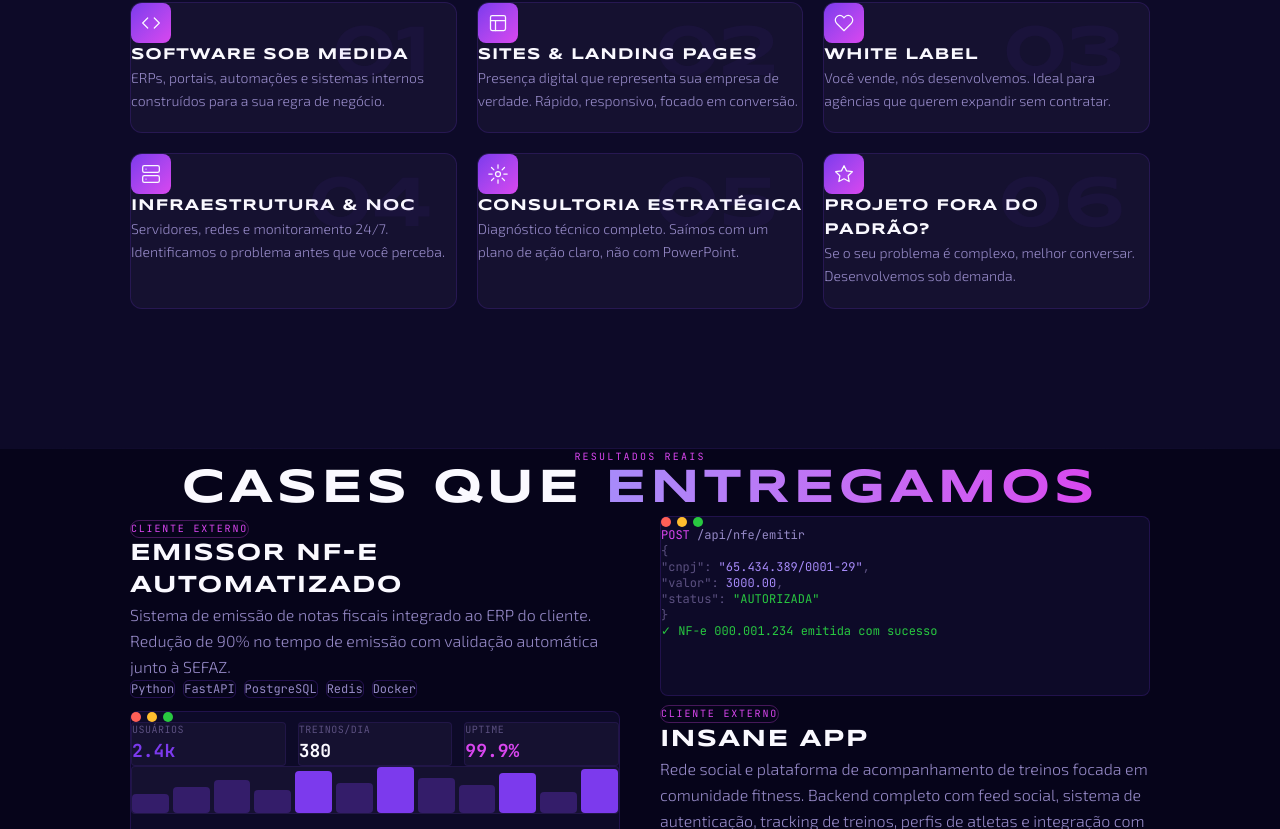
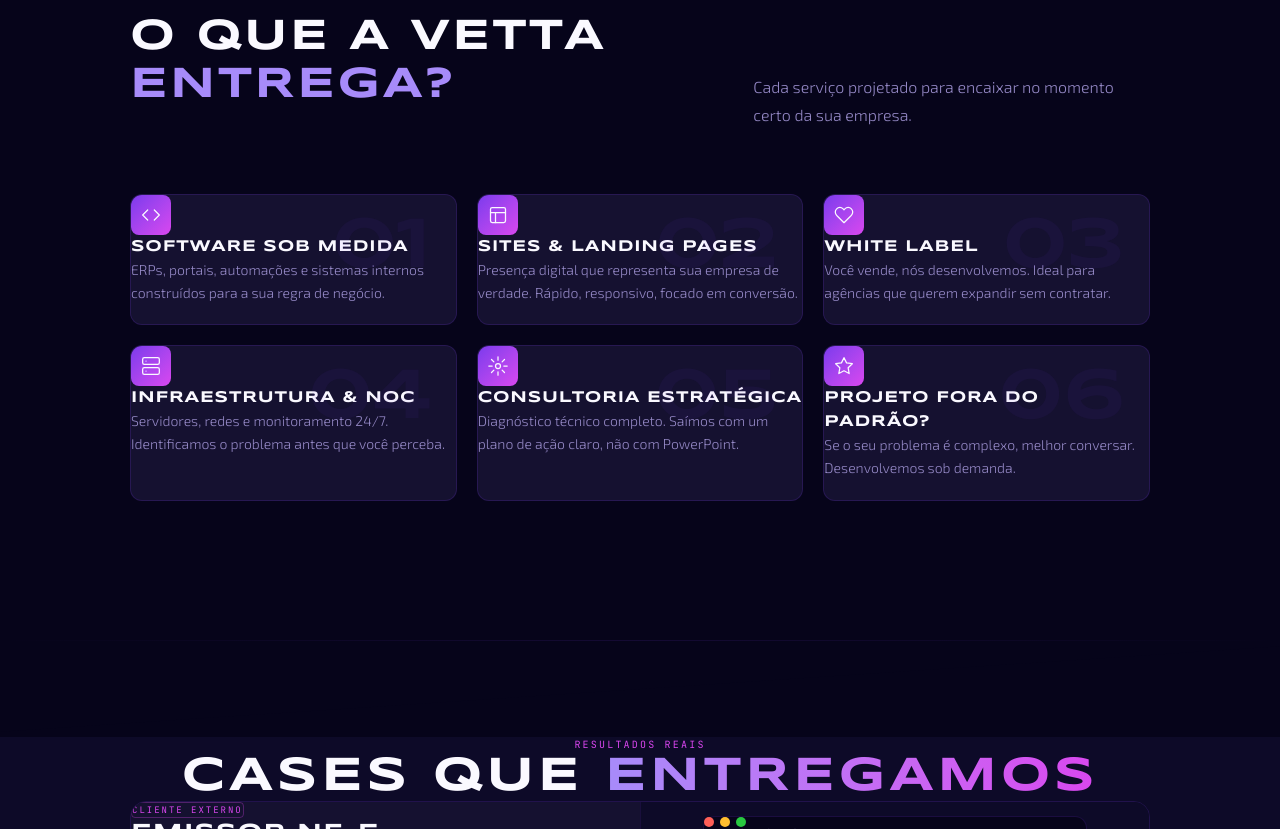
Before and after one commit to umdevbaiano/vetta-hub, a Next.js app: page / in a window 1280 px wide. Shown: the part 1971-2800 px from the top of the page. Built offline with nearby package versions, Linux system fonts and the light colour scheme.

Commit message:
feat: redesign Cases cards, add SectionDivider, useReveal hook, fix section bg alternation

```diff
--- a/app/globals.css
+++ b/app/globals.css
@@ -101,7 +101,7 @@
 
 
 /* ── ORBITAL TIMELINE ── */
-#ecossistema-orbital { padding:140px 0; background:var(--deep); overflow:hidden; }
+#ecossistema-orbital { padding:140px 0; background:var(--void); overflow:hidden; }
 #ecossistema-orbital::before,
 #ecossistema-orbital::after { content:''; position:absolute; left:0; right:0; height:1px; background:linear-gradient(90deg,transparent,rgba(124,58,237,.12),transparent); }
 #ecossistema-orbital::before { top:0; }
@@ -183,7 +183,7 @@
 .od-desc { font-size:13px; color:var(--gray); line-height:1.65; }
 
 /* ── SCROLL CARD ── */
-#scroll-card-section { position:relative; background:var(--void); padding:100px 0; }
+#scroll-card-section { position:relative; background:var(--deep); padding:100px 0; }
 .scroll-card-wrap { display:flex; align-items:center; justify-content:center; }
 .scroll-card-title { text-align:center; margin-bottom:40px; }
 .scroll-card-frame {
@@ -283,7 +283,7 @@
 .tw-cursor { display:none; }
 
 /* ── ECOSYSTEM ── */
-#ecossistema { padding:140px 0; }
+#ecossistema { padding:140px 0; background:var(--deep); }
 .eco-head { display:grid; grid-template-columns:1fr 1fr; gap:60px; align-items:end; margin-bottom:72px; }
 .eco-layers { display:grid; grid-template-columns:repeat(5,1fr); border:1px solid var(--border); border-radius:16px; overflow:hidden; }
 .eco-layer { padding:36px 22px; border-right:1px solid var(--border); transition:background .3s; }
@@ -295,7 +295,7 @@
 .eco-layer p { font-size:12px; color:var(--gray2); line-height:1.6; }
 
 /* ── SERVICES ── */
-#servicos { padding:140px 0; background:var(--deep); }
+#servicos { padding:140px 0; background:var(--void); }
 #servicos::before,#servicos::after { content:''; position:absolute; left:0; right:0; height:1px; background:linear-gradient(90deg,transparent,rgba(124,58,237,.12),transparent); }
 #servicos::before { top:0; }
 #servicos::after  { bottom:0; }
@@ -344,7 +344,7 @@
 .proc-step p { font-size:13px; color:var(--gray); line-height:1.65; }
 
 /* ── FOR WHOM ── */
-#para-quem { padding:140px 0; background:var(--deep); }
+#para-quem { padding:140px 0; background:var(--void); }
 #para-quem::before,#para-quem::after { content:''; position:absolute; left:0; right:0; height:1px; background:linear-gradient(90deg,transparent,rgba(124,58,237,.12),transparent); }
 #para-quem::before { top:0; }
 #para-quem::after  { bottom:0; }
@@ -419,7 +419,7 @@
 .st-divider { width:1px; height:48px; background:var(--border); margin:0 16px; }
 
 /* ── FAQ ── */
-#faq { padding:140px 0; }
+#faq { padding:140px 0; background:var(--deep); }
 .faq-wrap { display:grid; grid-template-columns:1fr 1.5fr; gap:80px; align-items:start; }
 .faq-sticky { position:sticky; top:100px; }
 .faq-item { border-top:1px solid var(--border); }
--- a/app/page.tsx
+++ b/app/page.tsx
@@ -3,6 +3,7 @@
 import { useEffect } from 'react'
 import Loader from '@/components/Loader'
 import Nav from '@/components/Nav'
+import { SectionDivider } from '@/components/SectionDivider'
 import Hero from '@/components/sections/Hero'
 import Ecossistema from '@/components/sections/Ecossistema'
 import Servicos from '@/components/sections/Servicos'
@@ -78,18 +79,55 @@
       <div id="curR" />
       <Nav />
       <main>
+        {/* Hero — void (#06041A) */}
         <Hero />
+
+        <SectionDivider />
+        {/* Ecossistema — deep (#0D0A28) */}
         <Ecossistema />
+
+        <SectionDivider flip />
+        {/* Serviços — void (#06041A) */}
         <Servicos />
+
+        <SectionDivider />
+        {/* Cases — deep (#0D0A28) */}
         <Cases />
+
+        <SectionDivider flip />
+        {/* Processo — void (#06041A) */}
         <ComoFunciona />
+
+        <SectionDivider />
+        {/* Sobre — deep (#0D0A28) */}
         <SobreTeaser />
+
+        <SectionDivider flip />
+        {/* Para Quem — void (#06041A) */}
         <ParaQuem />
+
+        <SectionDivider />
+        {/* Infra — deep (#0D0A28) */}
         <InfraVisual />
+
+        <SectionDivider flip />
+        {/* Orbital — void (#06041A) */}
         <EcossistemaOrbital />
+
+        <SectionDivider />
+        {/* Dashboard — deep (#0D0A28) */}
         <Dashboard />
+
+        <SectionDivider flip />
+        {/* Stack — void (#06041A) */}
         <Stack />
+
+        <SectionDivider />
+        {/* FAQ — deep (#0D0A28) */}
         <FAQ />
+
+        <SectionDivider flip />
+        {/* CTA — void (#06041A) with mesh gradient */}
         <CTA />
       </main>
       <Footer />
--- /dev/null
+++ b/components/SectionDivider.tsx
@@ -0,0 +1,18 @@
+export function SectionDivider({ flip = false }: { flip?: boolean }) {
+  return (
+    <div className={`w-full h-24 pointer-events-none select-none ${flip ? 'rotate-180' : ''}`}>
+      <svg viewBox="0 0 1440 96" fill="none" xmlns="http://www.w3.org/2000/svg"
+           className="w-full h-full">
+        <path d="M0 96L1440 0V96H0Z" fill="#06041A" />
+        <path d="M0 96L1440 20V96H0Z" fill="url(#grad)" opacity="0.3" />
+        <defs>
+          <linearGradient id="grad" x1="0" y1="0" x2="1440" y2="0">
+            <stop offset="0%" stopColor="#7C3AED" stopOpacity="0" />
+            <stop offset="50%" stopColor="#7C3AED" stopOpacity="1" />
+            <stop offset="100%" stopColor="#D946EF" stopOpacity="0" />
+          </linearGradient>
+        </defs>
+      </svg>
+    </div>
+  )
+}
--- a/components/sections/Cases.tsx
+++ b/components/sections/Cases.tsx
@@ -1,6 +1,8 @@
+'use client'
+
 export default function Cases() {
   return (
-    <section id="cases" className="py-32 bg-[#06041A]">
+    <section id="cases" className="py-32 bg-[#0D0A28]">
       <div className="container">
         <div className="text-center mb-16">
           <span className="font-mono text-[10px] tracking-[0.22em] uppercase text-[#D946EF] mb-4 block">
@@ -12,112 +14,154 @@
         </div>
 
         {/* Case 1 — NF-e */}
-        <div className="grid grid-cols-1 lg:grid-cols-2 gap-10 items-center mb-16">
-          <div>
-            <span className="inline-block font-mono text-[10px] tracking-[0.18em] uppercase text-[#D946EF] border border-[rgba(217,70,239,0.3)] px-3 py-1 rounded-full mb-4">
+        <div className="grid grid-cols-1 lg:grid-cols-2 gap-0 rounded-2xl overflow-hidden
+                       border border-[rgba(124,58,237,0.18)]
+                       hover:border-[rgba(124,58,237,0.35)] transition-all duration-500
+                       mb-10">
+          {/* Lado texto */}
+          <div className="bg-[#151130] p-10 flex flex-col justify-center">
+            <span className="font-mono text-[9px] tracking-[0.22em] uppercase
+                           text-[#D946EF] border border-[rgba(217,70,239,0.3)]
+                           px-3 py-1 rounded w-fit mb-5">
               Cliente externo
             </span>
-            <h3 className="font-display font-bold text-2xl tracking-wider text-[#FAF9FF] mb-4 uppercase">
+            <h3 className="font-display font-bold text-2xl tracking-wider
+                         text-[#FAF9FF] mb-4">
               EMISSOR NF-E AUTOMATIZADO
             </h3>
-            <p className="font-body font-light text-[#9488C5] leading-relaxed mb-6">
-              Sistema de emissão de notas fiscais integrado ao ERP do cliente. Redução de 90% no tempo
-              de emissão com validação automática junto à SEFAZ.
+            <p className="font-body font-light text-sm text-[#9488C5] leading-relaxed mb-6">
+              Sistema de emissão de notas fiscais integrado ao ERP do cliente.
+              Redução de 90% no tempo de emissão com validação automática junto à SEFAZ.
             </p>
             <div className="flex flex-wrap gap-2">
-              {['Python', 'FastAPI', 'PostgreSQL', 'Redis', 'Docker'].map((tech) => (
-                <span
-                  key={tech}
-                  className="text-xs font-mono px-3 py-1 border border-[rgba(124,58,237,0.25)] rounded-md text-[#9488C5]"
-                >
-                  {tech}
+              {['Python', 'FastAPI', 'PostgreSQL', 'Redis', 'Docker'].map(t => (
+                <span key={t}
+                  className="font-mono text-[10px] px-3 py-1 rounded
+                           bg-[rgba(124,58,237,0.1)] border border-[rgba(124,58,237,0.2)]
+                           text-[#A78BFA]">
+                  {t}
                 </span>
               ))}
             </div>
           </div>
 
-          {/* Terminal mockup */}
-          <div className="bg-[#0D0A28] rounded-lg border border-[rgba(124,58,237,0.18)] font-mono text-xs p-4 min-h-[180px]">
-            <div className="flex gap-1.5 mb-3">
+          {/* Lado mockup — terminal */}
+          <div className="bg-[#0D0A28] p-8 flex items-center justify-center
+                        border-l border-[rgba(124,58,237,0.1)]">
+            <div className="w-full max-w-sm bg-[#06041A] rounded-xl border
+                         border-[rgba(124,58,237,0.18)] font-mono text-xs p-5">
+              <div className="flex gap-1.5 mb-4">
                 <div className="w-2.5 h-2.5 rounded-full bg-[#ff5f57]" />
                 <div className="w-2.5 h-2.5 rounded-full bg-[#ffbd2e]" />
                 <div className="w-2.5 h-2.5 rounded-full bg-[#28c840]" />
               </div>
-            <div className="text-[#9488C5]">
-              <span className="text-[#D946EF]">POST</span> /api/nfe/emitir
+              <div className="space-y-1 text-[11px]">
+                <div>
+                  <span className="text-[#D946EF]">POST</span>
+                  <span className="text-[#9488C5]"> /api/nfe/emitir</span>
                 </div>
-            <div className="text-[#5B5080] mt-1">{'{'}</div>
-            <div className="text-[#5B5080] ml-4">
+                <div className="text-[#5B5080]">{'{'}</div>
+                <div className="ml-4 text-[#5B5080]">
                   &quot;cnpj&quot;: <span className="text-[#A78BFA]">&quot;65.434.389/0001-29&quot;</span>,
                 </div>
-            <div className="text-[#5B5080] ml-4">
+                <div className="ml-4 text-[#5B5080]">
                   &quot;valor&quot;: <span className="text-[#A78BFA]">3000.00</span>,
                 </div>
-            <div className="text-[#5B5080] ml-4">
+                <div className="ml-4 text-[#5B5080]">
                   &quot;status&quot;: <span className="text-[#28c840]">&quot;AUTORIZADA&quot;</span>
                 </div>
                 <div className="text-[#5B5080]">{'}'}</div>
-            <div className="mt-2 text-[#28c840]">✓ NF-e 000.001.234 emitida com sucesso</div>
+                <div className="mt-3 text-[#28c840] flex items-center gap-2">
+                  <span className="animate-pulse">✓</span>
+                  <span>NF-e 000.001.234 emitida com sucesso</span>
+                </div>
+              </div>
+            </div>
           </div>
         </div>
 
-        {/* Case 2 — Portal/Dashboard */}
-        <div className="grid grid-cols-1 lg:grid-cols-2 gap-10 items-center">
-          {/* Dashboard mockup */}
-          <div className="order-2 lg:order-1 bg-[#0D0A28] rounded-lg border border-[rgba(124,58,237,0.18)] font-mono text-xs p-4 min-h-[180px]">
-            <div className="flex gap-1.5 mb-3">
-              <div className="w-2.5 h-2.5 rounded-full bg-[#ff5f57]" />
-              <div className="w-2.5 h-2.5 rounded-full bg-[#ffbd2e]" />
-              <div className="w-2.5 h-2.5 rounded-full bg-[#28c840]" />
-            </div>
-            <div className="flex gap-3 mb-3">
-              <div className="flex-1 bg-[#151130] rounded p-2 border border-[rgba(124,58,237,0.12)]">
-                <div className="text-[#5B5080] text-[10px] uppercase tracking-wider mb-1">Usuários</div>
-                <div className="text-[#7C3AED] text-lg font-bold">2.4k</div>
-              </div>
-              <div className="flex-1 bg-[#151130] rounded p-2 border border-[rgba(124,58,237,0.12)]">
-                <div className="text-[#5B5080] text-[10px] uppercase tracking-wider mb-1">Treinos/dia</div>
-                <div className="text-[#FAF9FF] text-lg font-bold">380</div>
-              </div>
-              <div className="flex-1 bg-[#151130] rounded p-2 border border-[rgba(124,58,237,0.12)]">
-                <div className="text-[#5B5080] text-[10px] uppercase tracking-wider mb-1">Uptime</div>
-                <div className="text-[#D946EF] text-lg font-bold">99.9%</div>
+        {/* Case 2 — Insane App (mockup à esquerda, texto à direita) */}
+        <div className="grid grid-cols-1 lg:grid-cols-2 gap-0 rounded-2xl overflow-hidden
+                       border border-[rgba(124,58,237,0.18)]
+                       hover:border-[rgba(124,58,237,0.35)] transition-all duration-500">
+          {/* Lado mockup — feed fitness (aparece primeiro em lg) */}
+          <div className="bg-[#0D0A28] p-8 flex items-center justify-center
+                        border-r border-[rgba(124,58,237,0.1)]
+                        order-2 lg:order-first">
+            <div className="w-full max-w-xs bg-[#06041A] rounded-2xl border
+                         border-[rgba(124,58,237,0.18)] overflow-hidden">
+              {/* Status bar fake */}
+              <div className="bg-[#0D0A28] px-4 py-2 flex justify-between items-center
+                            border-b border-[rgba(124,58,237,0.1)]">
+                <span className="font-mono text-[9px] text-[#5B5080]">insane.app</span>
+                <div className="flex gap-1">
+                  <div className="w-1.5 h-1.5 rounded-full bg-[#28c840]" />
+                  <div className="w-1.5 h-1.5 rounded-full bg-[#28c840] opacity-60" />
+                  <div className="w-1.5 h-1.5 rounded-full bg-[#28c840] opacity-30" />
                 </div>
               </div>
-            <div className="bg-[#151130] rounded p-2 border border-[rgba(124,58,237,0.12)] flex items-end gap-1 h-12">
-              {[40, 55, 70, 50, 90, 65, 100, 75, 60, 85, 45, 95].map((h, i) => (
-                <div
-                  key={i}
-                  className="flex-1 rounded-sm"
-                  style={{
-                    height: `${h}%`,
-                    background: h >= 80 ? '#7C3AED' : 'rgba(124,58,237,0.3)',
-                  }}
-                />
+              {/* Feed items */}
+              {[
+                { user: 'carlos_fit', action: 'completou treino', time: '2min', pts: '+120pts' },
+                { user: 'ana_strong', action: 'novo recorde pessoal', time: '8min', pts: '+85pts' },
+                { user: 'rafa_gym', action: 'sequência de 30 dias', time: '15min', pts: '+200pts' },
+              ].map((item, i) => (
+                <div key={i} className="px-4 py-3 border-b border-[rgba(124,58,237,0.08)]
+                                      flex items-center gap-3">
+                  <div className="w-7 h-7 rounded-full bg-gradient-to-br
+                                from-[#7C3AED] to-[#D946EF] flex-shrink-0" />
+                  <div className="flex-1 min-w-0">
+                    <div className="font-mono text-[10px] text-[#A78BFA]">{item.user}</div>
+                    <div className="font-body text-[10px] text-[#5B5080] truncate">{item.action}</div>
+                  </div>
+                  <div className="text-right flex-shrink-0">
+                    <div className="font-mono text-[9px] text-[#28c840]">{item.pts}</div>
+                    <div className="font-mono text-[9px] text-[#3A3464]">{item.time}</div>
+                  </div>
+                </div>
               ))}
+              {/* Bottom stat bar */}
+              <div className="px-4 py-3 flex justify-between">
+                <div className="text-center">
+                  <div className="font-mono text-sm font-bold text-[#A78BFA]">2.4k</div>
+                  <div className="font-mono text-[9px] text-[#5B5080]">usuários</div>
+                </div>
+                <div className="text-center">
+                  <div className="font-mono text-sm font-bold text-[#D946EF]">380</div>
+                  <div className="font-mono text-[9px] text-[#5B5080]">treinos/dia</div>
+                </div>
+                <div className="text-center">
+                  <div className="font-mono text-sm font-bold text-[#28c840]">99.9%</div>
+                  <div className="font-mono text-[9px] text-[#5B5080]">uptime</div>
+                </div>
+              </div>
             </div>
           </div>
 
-          <div className="order-1 lg:order-2">
-            <span className="inline-block font-mono text-[10px] tracking-[0.18em] uppercase text-[#D946EF] border border-[rgba(217,70,239,0.3)] px-3 py-1 rounded-full mb-4">
+          {/* Lado texto */}
+          <div className="bg-[#151130] p-10 flex flex-col justify-center order-1 lg:order-last">
+            <span className="font-mono text-[9px] tracking-[0.22em] uppercase
+                           text-[#D946EF] border border-[rgba(217,70,239,0.3)]
+                           px-3 py-1 rounded w-fit mb-5">
               Cliente externo
             </span>
-            <h3 className="font-display font-bold text-2xl tracking-wider text-[#FAF9FF] mb-4 uppercase">
+            <h3 className="font-display font-bold text-2xl tracking-wider
+                         text-[#FAF9FF] mb-4">
               INSANE APP
             </h3>
-            <p className="font-body font-light text-[#9488C5] leading-relaxed mb-6">
+            <p className="font-body font-light text-sm text-[#9488C5] leading-relaxed mb-6">
               Rede social e plataforma de acompanhamento de treinos focada em comunidade fitness.
               Backend completo com feed social, sistema de autenticação, tracking de treinos,
               perfis de atletas e integração com app mobile. Arquitetura orientada a performance
               com cache distribuído para suportar crescimento acelerado de usuários.
             </p>
             <div className="flex flex-wrap gap-2">
-              {['Node.js', 'TypeScript', 'Python', 'PostgreSQL', 'MongoDB', 'Redis', 'Docker'].map((tech) => (
-                <span
-                  key={tech}
-                  className="text-xs font-mono px-3 py-1 border border-[rgba(124,58,237,0.25)] rounded-md text-[#9488C5]"
-                >
-                  {tech}
+              {['Node.js', 'TypeScript', 'Python', 'PostgreSQL', 'MongoDB', 'Redis', 'Docker'].map(t => (
+                <span key={t}
+                  className="font-mono text-[10px] px-3 py-1 rounded
+                           bg-[rgba(124,58,237,0.1)] border border-[rgba(124,58,237,0.2)]
+                           text-[#A78BFA]">
+                  {t}
                 </span>
               ))}
             </div>
```
Also changed, not shown: hooks/useReveal.ts (added, +19 -0 lines). Lines whose indentation alone changed are shown as unchanged.
